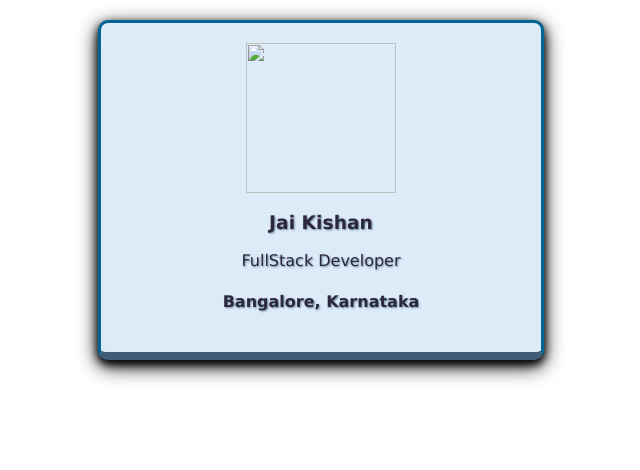
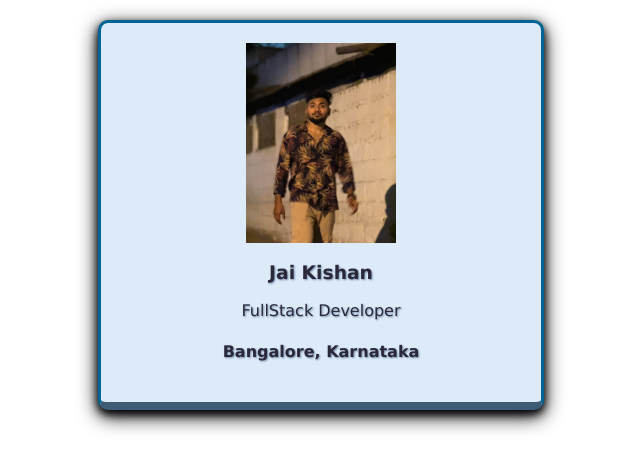
Before and after one commit to JaiKishan0/Buisness-Card, a website built with Vite: page index.html in a window 1280 px wide. Shown: the whole page, without its empty margins (319-959 px from the left). Built offline with nearby package versions, Linux system fonts and the light colour scheme; files whose address does not match are found by name.

Commit message:
Update index.html

```diff
--- a/index.html
+++ b/index.html
@@ -4,7 +4,7 @@
     </head>
     <body>
         <div class="card">
-            <img class="avatar" src="images/img.png">
+            <img class="avatar" src="images/img.jpg">
             <div class="t1">
                 <h3>Jai Kishan</h3>
                 <p>FullStack Developer</p>
```
